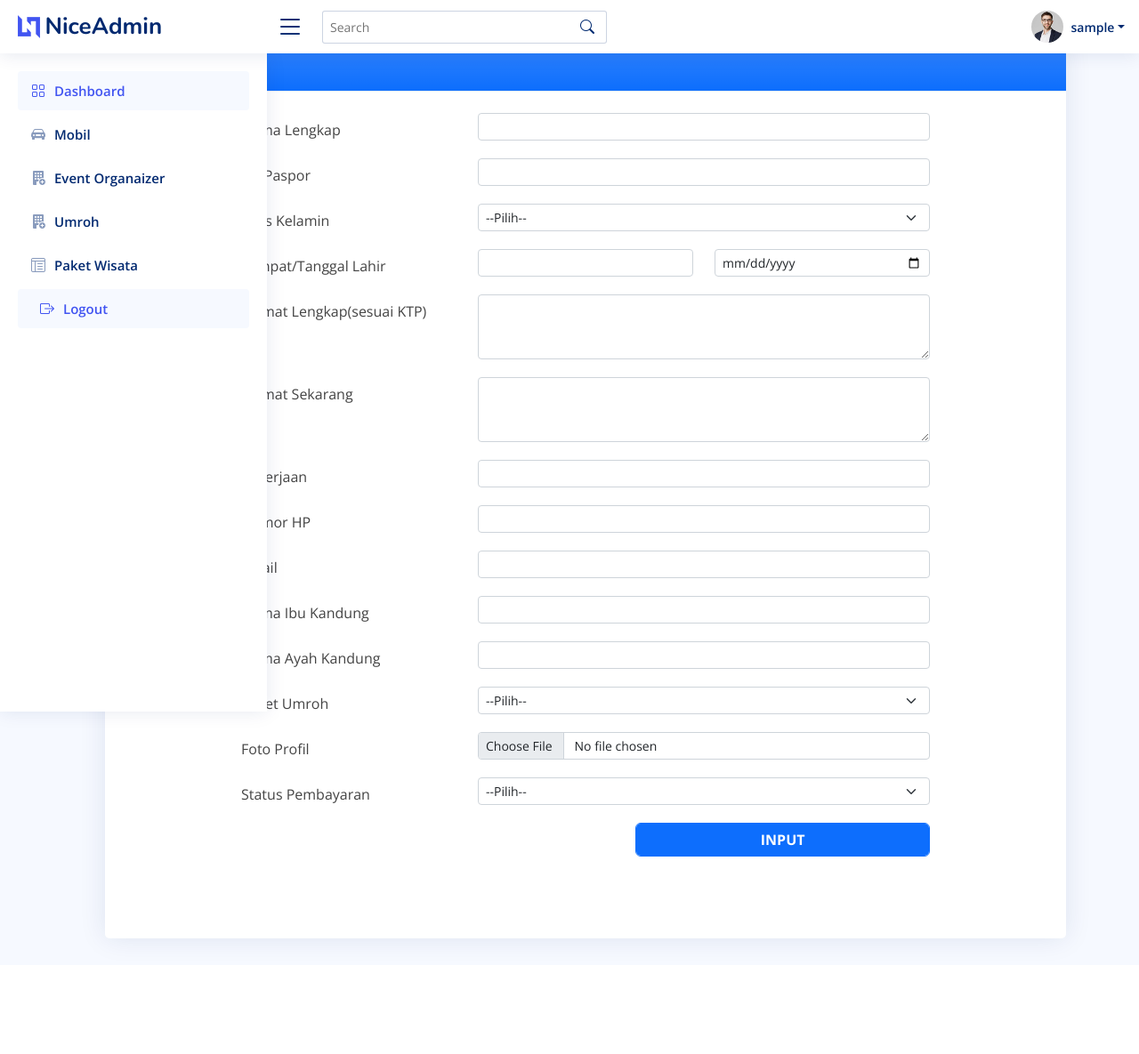
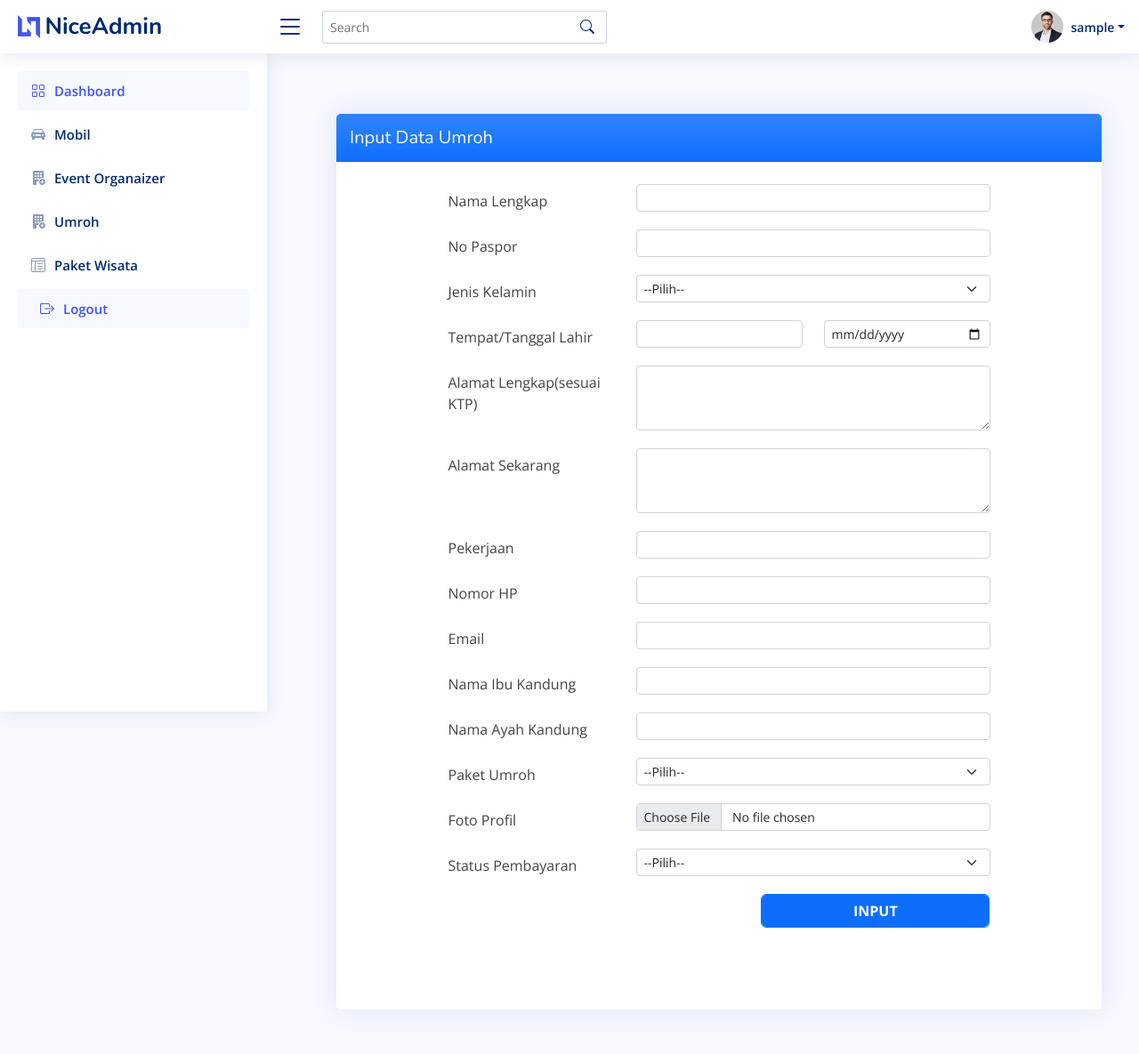
Before and after one commit to HenriHerdiyanto/A7_eventOrganaizer, a PHP site: page /admin/umroh.php in a window 1280 px wide. Shown: the whole page at 89% size. Before the commit the page ends 1070 px from the top, so only its background shows below. Run offline with PHP 8.4, Linux system fonts and the light colour scheme; the visitor is signed in with stand-in values (Sample User, id 1); data that the repository does not hold is empty; some libraries are stand-ins or nearby versions.

Commit message:
modifikasi umroh

```diff
--- a/admin/umroh.php
+++ b/admin/umroh.php
@@ -137,6 +137,10 @@ if(isset($_POST['input'])){
 }
 require('header.php');
 ?>
+<main id="main" class="main">
+    <section class="section">
+        <div class="row">
+            <div class="col-lg-12">
                 <form action="" method="POST" enctype="multipart/form-data">
                     <div class="container ps-5 mt-5  justify-content-center">
                         <div class="card">
@@ -333,4 +337,8 @@ require('header.php');
                         </div>
                     </div>
                 </form>
+            </div>
+        </div>
+    </section>
+</main>
 <?php require('footer.php'); ?>
```
Lines whose indentation alone changed are shown as unchanged.
